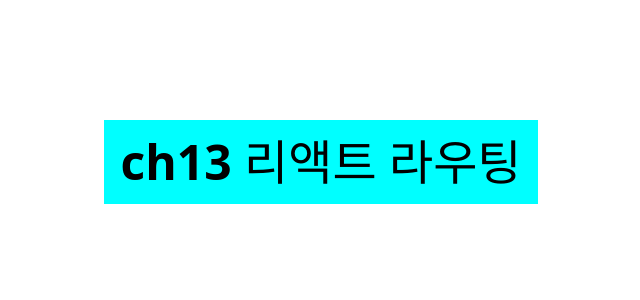
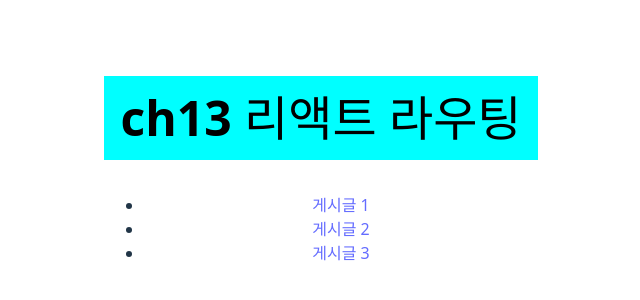
Before and after one commit to reokkamy/React-WorkSpace-k6-0806, a React (Vite) app in the folder ch13-vite-test/: page /articles in a window 1280 px wide. Before the commit this address had no page. Shown: the part 238-538 px from the top of the page, without its empty margins (319-959 px from the left). Built offline with nearby package versions, Linux system fonts and the light colour scheme.

Commit message:
7교시, 리액트 라우팅 게시글 목록, 상세보기 샘플, 중첩 라우팅 준비1

```diff
--- a/ch13-vite-test/src/App.jsx
+++ b/ch13-vite-test/src/App.jsx
@@ -3,6 +3,8 @@ import { Route, Routes } from 'react-router-dom';
 import Home from './pages/Home.jsx';
 import About from './pages/About.jsx';
 import Profile from './pages/Profile.jsx';
+import Articles from './pages/Articles.jsx';
+import Article from './pages/Article.jsx';
 
 function App() {
   return (
@@ -15,6 +17,8 @@ function App() {
           받는 컴포넌트에서 useParams() 훅스를 이용해서, 정보를 가져오기.
           */}
         <Route path="/profile/:username" element={<Profile />} />
+        <Route path="/articles" element={<Articles />} />
+        <Route path="/article/:id" element={<Article />} />
       </Routes>
     </>
   );
--- /dev/null
+++ b/ch13-vite-test/src/pages/Article.jsx
@@ -0,0 +1,13 @@
+import React from 'react';
+import { useParams } from 'react-router-dom';
+
+const Article = () => {
+  const { id } = useParams();
+  return (
+    <div>
+      <h2>게시글 : {id}</h2>
+    </div>
+  );
+};
+
+export default Article;
--- /dev/null
+++ b/ch13-vite-test/src/pages/Articles.jsx
@@ -0,0 +1,22 @@
+import React from 'react';
+import { Link } from 'react-router-dom';
+
+const Articles = () => {
+  return (
+    <div>
+      <ul>
+        <li>
+          <Link to="/article/1">게시글 1</Link>
+        </li>
+        <li>
+          <Link to="/article/2">게시글 2</Link>
+        </li>
+        <li>
+          <Link to="/article/3">게시글 3</Link>
+        </li>
+      </ul>
+    </div>
+  );
+};
+
+export default Articles;
--- a/ch13-vite-test/src/pages/Home.jsx
+++ b/ch13-vite-test/src/pages/Home.jsx
@@ -14,6 +14,9 @@ const Home = () => {
         <li>
           <Link to="/profile/lsy2">lsy2 의 프로필 </Link>
         </li>
+        <li>
+          <Link to="/articles">게시글 목록</Link>
+        </li>
       </ul>
     </div>
   );
```
